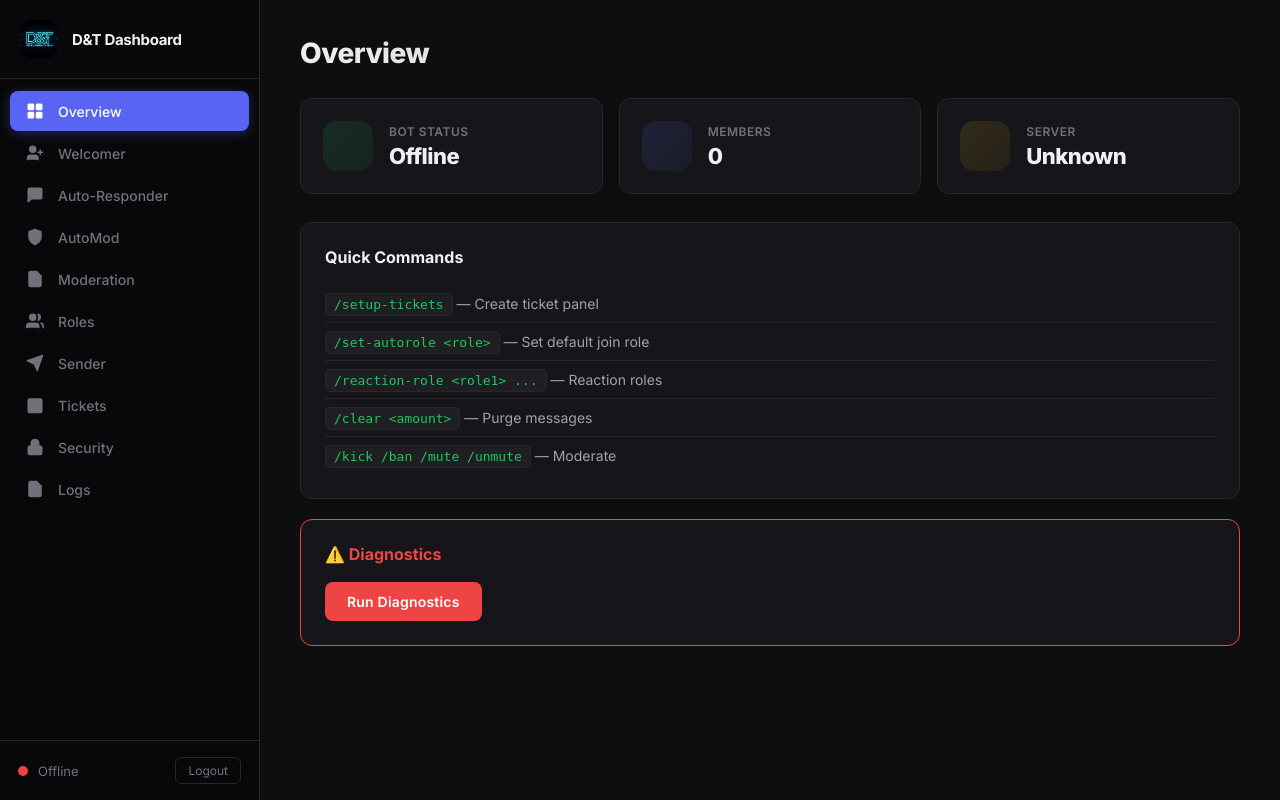
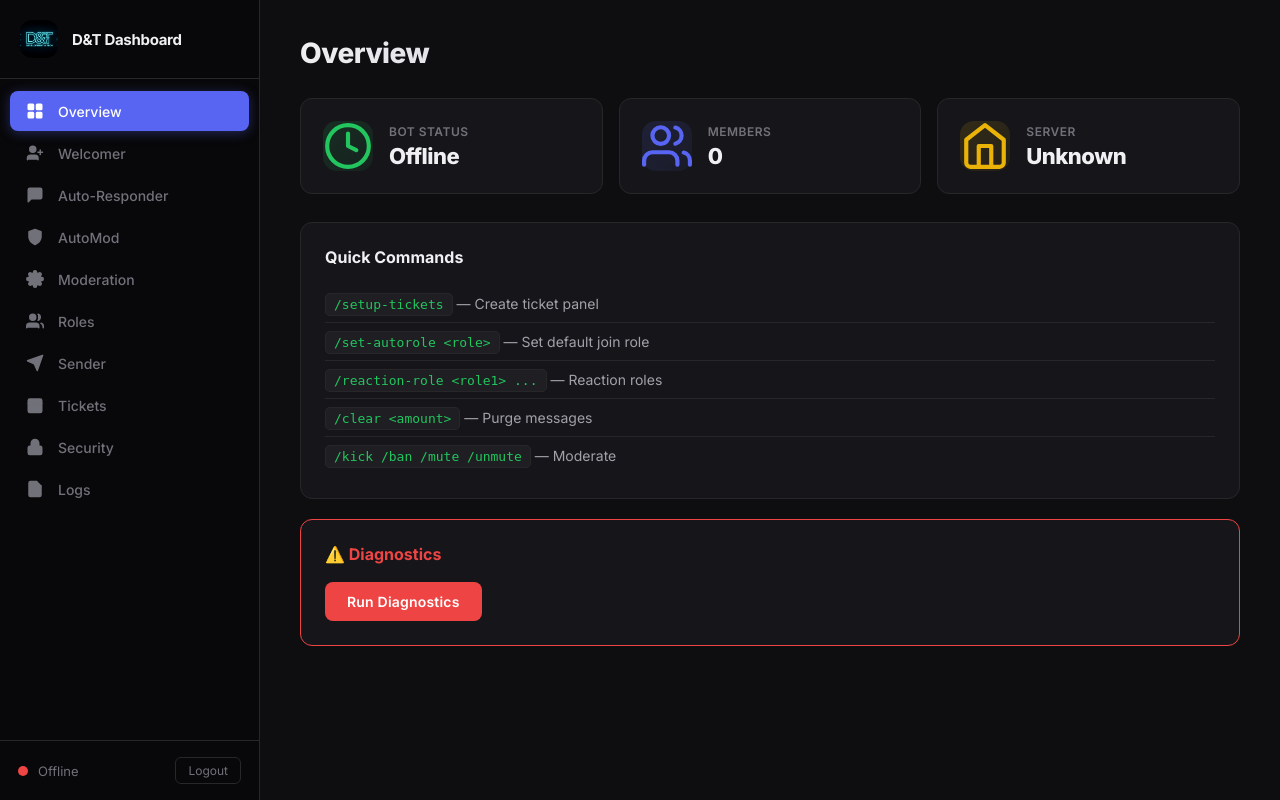
Before and after one commit to SuleimanAllibde/D-T-BOT, a Flask app: page / in a window 1280 px wide. Run offline with Flask 3, Linux system fonts and the light colour scheme; the visitor is signed in with stand-in values (Sample User, id 1); data comes from the database, SQL or seed files in the repository; data that the repository does not hold is empty.

Commit message:
Add SVG icons to Overview stat cards, change Moderation icon to gear

```diff
--- a/dashboard/templates/base.html
+++ b/dashboard/templates/base.html
@@ -35,7 +35,7 @@
                     <span>AutoMod</span>
                 </a>
                 <a href="#" class="nav-item" data-tab="moderation">
-                    <span class="nav-icon"><svg viewBox="0 0 24 24" fill="none" stroke="currentColor" stroke-width="2" stroke-linecap="round" stroke-linejoin="round"><path d="M14 2H6a2 2 0 0 0-2 2v16a2 2 0 0 0 2 2h12a2 2 0 0 0 2-2V8z"/><polyline points="14 2 14 8 20 8"/><circle cx="12" cy="15" r="3"/><line x1="12" y1="12" x2="12" y2="13.5"/><line x1="10.5" y1="15" x2="13.5" y2="15"/></svg></span>
+                    <span class="nav-icon"><svg viewBox="0 0 24 24" fill="none" stroke="currentColor" stroke-width="2" stroke-linecap="round" stroke-linejoin="round"><circle cx="12" cy="12" r="3"/><path d="M19.4 15a1.65 1.65 0 0 0 .33 1.82l.06.06a2 2 0 0 1 0 2.83 2 2 0 0 1-2.83 0l-.06-.06a1.65 1.65 0 0 0-1.82-.33 1.65 1.65 0 0 0-1 1.51V21a2 2 0 0 1-2 2 2 2 0 0 1-2-2v-.09A1.65 1.65 0 0 0 9 19.4a1.65 1.65 0 0 0-1.82.33l-.06.06a2 2 0 0 1-2.83 0 2 2 0 0 1 0-2.83l.06-.06A1.65 1.65 0 0 0 4.68 15a1.65 1.65 0 0 0-1.51-1H3a2 2 0 0 1-2-2 2 2 0 0 1 2-2h.09A1.65 1.65 0 0 0 4.6 9a1.65 1.65 0 0 0-.33-1.82l-.06-.06a2 2 0 0 1 0-2.83 2 2 0 0 1 2.83 0l.06.06A1.65 1.65 0 0 0 9 4.68a1.65 1.65 0 0 0 1-1.51V3a2 2 0 0 1 2-2 2 2 0 0 1 2 2v.09a1.65 1.65 0 0 0 1 1.51 1.65 1.65 0 0 0 1.82-.33l.06-.06a2 2 0 0 1 2.83 0 2 2 0 0 1 0 2.83l-.06.06A1.65 1.65 0 0 0 19.4 9a1.65 1.65 0 0 0 1.51 1H21a2 2 0 0 1 2 2 2 2 0 0 1-2 2h-.09a1.65 1.65 0 0 0-1.51 1z"/></svg></span>
                     <span>Moderation</span>
                 </a>
                 <a href="#" class="nav-item" data-tab="roles">
--- a/dashboard/templates/index.html
+++ b/dashboard/templates/index.html
@@ -72,15 +72,21 @@ function showToast(msg, type) {
     <h1>Overview</h1>
     <div class="stats-grid">
         <div class="stat-card">
-            <div class="stat-icon stat-icon-status" id="statusIndicator"></div>
+            <div class="stat-icon stat-icon-status">
+                <svg viewBox="0 0 24 24" fill="none" stroke="currentColor" stroke-width="2" stroke-linecap="round" stroke-linejoin="round"><circle cx="12" cy="12" r="10"/><polyline points="12 6 12 12 16 14"/></svg>
+            </div>
             <div><span class="stat-label">Bot Status</span><span class="stat-value" id="statStatus">Loading...</span></div>
         </div>
         <div class="stat-card">
-            <div class="stat-icon stat-icon-members"></div>
+            <div class="stat-icon stat-icon-members">
+                <svg viewBox="0 0 24 24" fill="none" stroke="currentColor" stroke-width="2" stroke-linecap="round" stroke-linejoin="round"><path d="M17 21v-2a4 4 0 0 0-4-4H5a4 4 0 0 0-4 4v2"/><circle cx="9" cy="7" r="4"/><path d="M23 21v-2a4 4 0 0 0-3-3.87"/><path d="M16 3.13a4 4 0 0 1 0 7.75"/></svg>
+            </div>
             <div><span class="stat-label">Members</span><span class="stat-value" id="statMembers">0</span></div>
         </div>
         <div class="stat-card">
-            <div class="stat-icon stat-icon-guild"></div>
+            <div class="stat-icon stat-icon-guild">
+                <svg viewBox="0 0 24 24" fill="none" stroke="currentColor" stroke-width="2" stroke-linecap="round" stroke-linejoin="round"><path d="M3 9l9-7 9 7v11a2 2 0 0 1-2 2H5a2 2 0 0 1-2-2z"/><polyline points="9 22 9 12 15 12 15 22"/></svg>
+            </div>
             <div><span class="stat-label">Server</span><span class="stat-value" id="statGuild">---</span></div>
         </div>
     </div>
```
